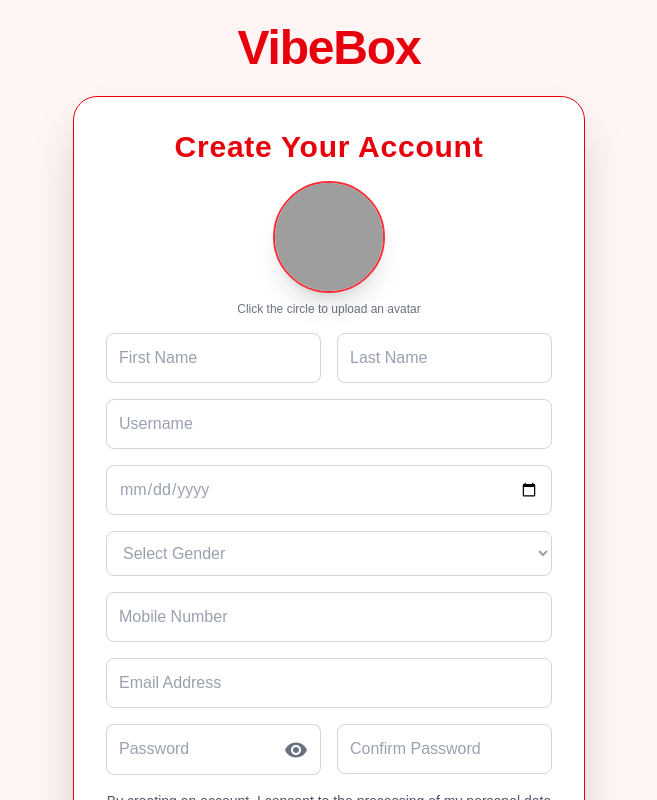
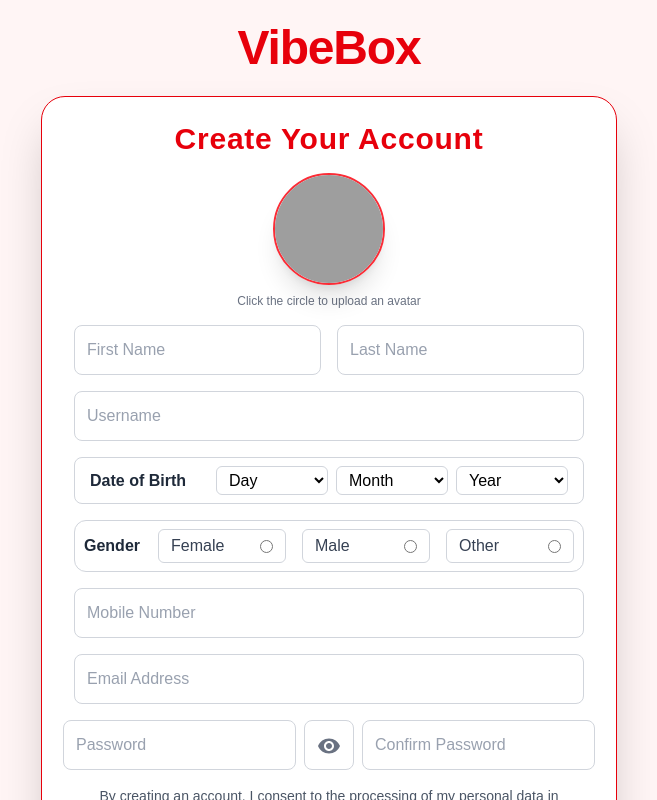
Before and after one commit to Babon3112/VibeBox, a Next.js app: page /signup in a window 1280 px wide. Shown: the top 800 px of the page, without its empty margins (311-968 px from the left). Built offline with nearby package versions, Linux system fonts and the light colour scheme; grey boxes are pictures that could not be loaded.

Commit message:
visual changes

```diff
--- a/src/app/(auth)/signup/page.tsx
+++ b/src/app/(auth)/signup/page.tsx
@@ -1,33 +1,54 @@
 "use client";
-import { signupSchema } from "@/schemas/signup.schema";
+import * as React from "react";
+import { useState } from "react";
+import { useRouter } from "next/navigation";
+import { useForm } from "react-hook-form";
 import { zodResolver } from "@hookform/resolvers/zod";
+import * as z from "zod";
 import axios from "axios";
 import Link from "next/link";
-import { useRouter } from "next/navigation";
-import { useState } from "react";
-import { useForm } from "react-hook-form";
-import * as z from "zod";
+import Image from "next/image";
 import CircularProgress from "@mui/material/CircularProgress";
-import Snackbar from "@mui/material/Snackbar";
-import Alert from "@mui/material/Alert";
-import * as React from "react";
-import { VisibilityOff, Visibility } from "@mui/icons-material";
-import Image from "next/image";
+import { Visibility, VisibilityOff } from "@mui/icons-material";
+import { signupSchema } from "@/schemas/signup.schema";
+import CustomSnackbar from "@/components/CustomSnackbar";
 
 const SignupPage = () => {
   const router = useRouter();
   const [avatar, setAvatar] = useState<File | null>(null);
+  const [dob_day, setDob_day] = useState("");
+  const [dob_month, setDob_month] = useState("");
+  const [dob_year, setDob_year] = useState("");
   const [isSubmitting, setIsSubmitting] = useState(false);
-  const [isFocused, setIsFocused] = React.useState(false);
-  const [passwordShow, setPasswordShow] = React.useState(false);
+  const [passwordShow, setPasswordShow] = useState(false);
   const [snackbarOpen, setSnackbarOpen] = useState(false);
   const [snackbarMessage, setSnackbarMessage] = useState("");
   const [snackbarSeverity, setSnackbarSeverity] = useState<"success" | "error">(
     "success"
   );
 
-  function GradientCircularProgress() {
-    return (
+  const {
+    register,
+    handleSubmit,
+    formState: { errors },
+  } = useForm<z.infer<typeof signupSchema>>({
+    resolver: zodResolver(signupSchema),
+    defaultValues: {
+      firstName: "",
+      lastName: "",
+      dob_day: "",
+      dob_month: "",
+      dob_year: "",
+      gender: undefined,
+      username: "",
+      mobileno: "",
+      email: "",
+      password: "",
+      confirmPassword: "",
+    },
+  });
+
+  const GradientCircularProgress = () => (
     <>
       <svg width={0} height={0}>
         <defs>
@@ -43,87 +64,9 @@ const SignupPage = () => {
       />
     </>
   );
-  }
-
-  const {
-    register,
-    handleSubmit,
-    formState: { errors },
-  } = useForm<z.infer<typeof signupSchema>>({
-    resolver: zodResolver(signupSchema),
-    defaultValues: {
-      firstName: "",
-      lastName: "",
-      dob: "",
-      gender: undefined,
-      username: "",
-      mobileno: "",
-      email: "",
-      password: "",
-      confirmPassword: "",
-    },
-  });
 
   const handleAvatarChange = (e: React.ChangeEvent<HTMLInputElement>) => {
-    if (e.target.files && e.target.files[0]) {
-      setAvatar(e.target.files[0]);
-    }
-  };
-
-  const signup = async (data: z.infer<typeof signupSchema>) => {
-    if (!avatar) {
-      setSnackbarSeverity("error");
-      setSnackbarMessage("Avatar is required");
-      setSnackbarOpen(true);
-      return;
-    }
-    setIsSubmitting(true);
-    try {
-      const formData = new FormData();
-      formData.append("avatar", avatar);
-      formData.append("firstName", data.firstName);
-      formData.append("lastName", data.lastName);
-      formData.append("dob", data.dob);
-      formData.append("gender", data.gender);
-      formData.append("username", data.username.toLowerCase());
-      formData.append("mobileno", data.mobileno);
-      formData.append("email", data.email.toLowerCase());
-      formData.append("password", data.password);
-
-      const baseUrl = `${window.location.protocol}//${window.location.host}`;
-      const verifyUrl = `${baseUrl}/verify/${data.username}`;
-      formData.append("verifyUrl", verifyUrl);
-
-      const res = await axios.post("/api/users/signup", formData);
-      if (res.status === 201) {
-        setSnackbarSeverity("success");
-        setSnackbarMessage(res.data.message);
-        setSnackbarOpen(true);
-        setTimeout(() => {
-          router.replace(`/verify/${data.username}`);
-        }, 1500);
-      }
-    } catch (error: unknown) {
-      let errorMessage = "Signup failed.";
-      if (error instanceof Error) {
-        errorMessage = error.message;
-      }
-      if (axios.isAxiosError(error)) {
-        // error is typed as AxiosError here
-        if (
-          error.response?.data &&
-          typeof error.response.data.message === "string"
-        ) {
-          errorMessage = error.response.data.message;
-        }
-      }
-
-      setSnackbarSeverity("error");
-      setSnackbarMessage(errorMessage);
-      setSnackbarOpen(true);
-    } finally {
-      setIsSubmitting(false);
-    }
+    if (e.target.files?.[0]) setAvatar(e.target.files[0]);
   };
 
   const handleCloseSnackbar = (
@@ -134,15 +77,71 @@ const SignupPage = () => {
     setSnackbarOpen(false);
   };
 
+  const signup = async (data: z.infer<typeof signupSchema>) => {
+    if (!avatar) {
+      setSnackbarSeverity("error");
+      setSnackbarMessage("Avatar is required");
+      setSnackbarOpen(true);
+      return;
+    }
+
+    setIsSubmitting(true);
+
+    try {
+      const formData = new FormData();
+
+      const { dob_day, dob_month, dob_year, ...rest } = data;
+      const dob = `${dob_year}-${dob_month.padStart(2, "0")}-${dob_day.padStart(
+        2,
+        "0"
+      )}`;
+
+      formData.append("avatar", avatar);
+      formData.append("firstName", data.firstName);
+      formData.append("lastName", data.lastName);
+      formData.append("username", data.username.toLowerCase());
+      formData.append("dob", dob);
+      formData.append("gender", data.gender);
+      formData.append("mobileno", data.mobileno);
+      formData.append("email", data.email.toLowerCase());
+      formData.append("password", data.password);
+
+      const baseUrl = `${window.location.protocol}//${window.location.host}`;
+      formData.append("verifyUrl", `${baseUrl}/verify/${data.username}`);
+
+      const res = await axios.post("/api/users/signup", formData);
+
+      if (res.status === 201) {
+        setSnackbarSeverity("success");
+        setSnackbarMessage(res.data.message);
+        setSnackbarOpen(true);
+        setTimeout(() => router.replace(`/verify/${data.username}`), 1500);
+      }
+    } catch (error: any) {
+      const message =
+        axios.isAxiosError(error) &&
+        typeof error.response?.data?.message === "string"
+          ? error.response.data.message
+          : error?.message || "Signup failed.";
+
+      setSnackbarSeverity("error");
+      setSnackbarMessage(message);
+      setSnackbarOpen(true);
+    } finally {
+      setIsSubmitting(false);
+    }
+  };
+
   return (
     <div className="flex flex-col w-full min-h-screen justify-center items-center bg-[#FFF5F5] p-6">
-      <h1 className="text-5xl font-extrabold mb-6 tracking-tight text-red-600">
+      <h1 className="text-5xl font-bold mb-6 tracking-tight text-red-600">
         VibeBox
       </h1>
-      <div className="flex flex-col justify-center items-center shadow-2xl p-8 border border-red-600 rounded-3xl bg-white max-w-lg w-full">
+      <div className="flex flex-col justify-center items-center shadow-2xl px-8 py-6 border border-red-600 rounded-3xl bg-white max-w-xl w-full">
         <h1 className="text-3xl font-bold mb-4 text-center text-red-600 tracking-wide">
           Create Your Account
         </h1>
+
         <form
           className="flex flex-col items-center space-y-4 w-full"
           onSubmit={handleSubmit(signup)}
@@ -175,7 +174,8 @@ const SignupPage = () => {
           <small className="text-gray-500 text-xs -mt-2">
             Click the circle to upload an avatar
           </small>
-          <div className="grid grid-cols-2 gap-4">
+
+          <div className="grid grid-cols-2 gap-4 w-full">
             <div>
               <input
                 {...register("firstName")}
@@ -201,6 +201,7 @@ const SignupPage = () => {
               )}
             </div>
           </div>
+
           <input
             {...register("username")}
             className="border border-gray-300 p-3 rounded-lg w-full focus:outline-none focus:border-red-500 placeholder:text-gray-400"
@@ -209,28 +210,64 @@ const SignupPage = () => {
           {errors.username && (
             <p className="text-red-500 text-xs">{errors.username.message}</p>
           )}
+          <div className="w-full flex items-center border border-gray-300 py-2 rounded-lg justify-around hover:border-red-500">
+            <label className="font-semibold text-gray-800">Date of Birth</label>
+            <div className="flex gap-2">
+              <select {...register("dob_day")} className="flex px-2 py-1 border border-gray-300 rounded-md cursor-pointer transition-all duration-200 hover:border-red-500 w-28 items-center justify-between peer-checked:border-red-500">
+                <option value="">Day</option>
+                {[...Array(31)].map((_, i) => (
+                  <option key={i + 1}>{i + 1}</option>
+                ))}
+              </select>
+              <select {...register("dob_month")} className="flex px-2 py-1 border border-gray-300 rounded-md cursor-pointer transition-all duration-200 hover:border-red-500 w-28 items-center justify-between peer-checked:border-red-500">
+                <option value="">Month</option>
+                {[
+                  "Jan",
+                  "Feb",
+                  "Mar",
+                  "Apr",
+                  "May",
+                  "Jun",
+                  "Jul",
+                  "Aug",
+                  "Sep",
+                  "Oct",
+                  "Nov",
+                  "Dec",
+                ].map((m, i) => (
+                  <option key={m} value={i + 1}>
+                    {m}
+                  </option>
+                ))}
+              </select>
+              <select {...register("dob_year")} className="flex px-2 py-1 border border-gray-300 rounded-md cursor-pointer transition-all duration-200 hover:border-red-500 w-28 items-center justify-between peer-checked:border-red-500">
+                <option value="">Year</option>
+                {Array.from({ length: 100 }, (_, i) => {
+                  const year = new Date().getFullYear() - i;
+                  return <option key={year}>{year}</option>;
+                })}
+              </select>
+            </div>
+          </div>
+          <div className="flex items-center border border-gray-300 rounded-xl py-1 w-full hover:border-red-500 justify-around">
+            <label className="font-semibold text-gray-800">Gender</label>
+            <div className="flex gap-4 py-1">
+              {["Female", "Male", "Other"].map((label) => (
+                <label
+                  key={label}
+                  className="flex px-3 py-1 border border-gray-300 rounded-md cursor-pointer transition-all duration-200 hover:border-red-500 w-32 items-center justify-between peer-checked:border-red-500"
+                >
+                  <span className="text-gray-700">{label}</span>
                   <input
-            {...register("dob")}
-            type="date"
-            className="border border-gray-300 p-3 rounded-lg w-full focus:outline-none focus:border-red-500 text-gray-400"
+                    type="radio"
+                    value={label.toLowerCase()}
+                    {...register("gender")}
+                    className="peer accent-red-500"
                   />
-          {errors.dob && (
-            <p className="text-red-500 text-xs">{errors.dob.message}</p>
-          )}
-
-          <select
-            {...register("gender")}
-            className="border border-gray-300 p-3 rounded-lg w-full focus:outline-none focus:border-red-500 text-gray-400"
-          >
-            <option value="">Select Gender</option>
-            <option value="male">Male</option>
-            <option value="female">Female</option>
-            <option value="custom">Custom</option>
-          </select>
-          {errors.gender && (
-            <p className="text-red-500 text-xs">{errors.gender.message}</p>
-          )}
-
+                </label>
+              ))}
+            </div>
+          </div>
           <input
             {...register("mobileno")}
             type="number"
@@ -240,7 +277,6 @@ const SignupPage = () => {
           {errors.mobileno && (
             <p className="text-red-500 text-xs">{errors.mobileno.message}</p>
           )}
-
           <input
             {...register("email")}
             type="email"
@@ -250,22 +286,25 @@ const SignupPage = () => {
           {errors.email && (
             <p className="text-red-500 text-xs">{errors.email.message}</p>
           )}
-          <div className="grid grid-cols-2 gap-4">
+          <div className="flex gap-2">
             <div>
-              <label htmlFor="password" className="flex w-full">
               <input
                 {...register("password")}
                 type={passwordShow ? "text" : "password"}
                 placeholder="Password"
-                  className="border border-r-0 border-gray-300 p-3 rounded-l-lg w-full focus:outline-none focus:border-red-500 placeholder:text-gray-400"
-                  onFocus={() => setIsFocused(true)}
-                  onBlur={() => setIsFocused(false)}
+                className="border border-gray-300 p-3 rounded-lg focus:outline-none focus:border-red-500 placeholder:text-gray-400"
               />
+              {errors.password && (
+                <p className="text-red-500 text-xs">
+                  {errors.password.message}
+                </p>
+              )}
+            </div>
             <button
               type="button"
               onClick={() => setPasswordShow(!passwordShow)}
-                  className={`text-gray-500 border-gray-300 rounded-none rounded-r-lg hover:bg-white border border-l-0 bg-transparent p-3 ${
-                    isFocused ? "outline-none border-red-500 border-l-0" : ""
+              className={`text-gray-500 rounded-lg hover:bg-white border bg-transparent p-3 h-12.5 hover:border-orange-500 ${
+                passwordShow ? "border-red-500" : "border-gray-300"
               }`}
             >
               {passwordShow ? (
@@ -274,18 +313,11 @@ const SignupPage = () => {
                 <Visibility className="w-5 h-5" />
               )}
             </button>
-              </label>
-              {errors.password && (
-                <p className="text-red-500 text-xs">
-                  {errors.password.message}
-                </p>
-              )}
-            </div>
             <div>
               <input
                 {...register("confirmPassword")}
                 type={passwordShow ? "text" : "password"}
-                className="border border-gray-300 p-3 rounded-lg w-full focus:outline-none focus:border-red-500 placeholder:text-gray-400"
+                className="border border-gray-300 p-3 rounded-lg focus:outline-none focus:border-red-500 placeholder:text-gray-400"
                 placeholder="Confirm Password"
               />
               {errors.confirmPassword && (
@@ -299,10 +331,9 @@ const SignupPage = () => {
             By creating an account, I consent to the processing of my personal
             data in accordance with the <b>PRIVACY POLICY</b>
           </span>
-
           <button
             type="submit"
-            className="bg-red-600 text-white font-bold py-3 rounded-xl w-full hover:bg-orange-500 transition cursor-pointer disabled:cursor-not-allowed"
+            className="bg-red-600 text-white font-bold py-3 rounded-xl w-full hover:bg-orange-500 transition cursor-pointer disabled:bg-orange-500 disabled:cursor-not-allowed"
             disabled={isSubmitting}
           >
             {isSubmitting ? (
@@ -327,26 +358,12 @@ const SignupPage = () => {
         </p>
       </div>
 
-      <Snackbar
+      <CustomSnackbar
         open={snackbarOpen}
-        autoHideDuration={4000}
+        severity={snackbarSeverity}
+        message={snackbarMessage}
         onClose={handleCloseSnackbar}
-        anchorOrigin={{ vertical: "bottom", horizontal: "right" }}
-      >
-        <Alert
-          onClose={handleCloseSnackbar}
-          severity={snackbarSeverity}
-          variant="filled"
-          sx={{
-            alignItems: "center",
-            width: "100%",
-            fontSize: "1.2rem",
-            borderRadius: 2,
-          }}
-        >
-          {snackbarMessage}
-        </Alert>
-      </Snackbar>
+      />
     </div>
   );
 };
--- /dev/null
+++ b/src/components/CustomSnackbar.tsx
@@ -0,0 +1,52 @@
+"use client";
+
+import React from "react";
+import Snackbar from "@mui/material/Snackbar";
+import Alert from "@mui/material/Alert";
+
+interface CustomSnackbarProps {
+  open: boolean;
+  severity: "success" | "error";
+  message: string;
+  onClose: (event?: React.SyntheticEvent | Event, reason?: string) => void;
+  autoHideDuration?: number;
+  anchorOrigin?: {
+    vertical: "top" | "bottom";
+    horizontal: "left" | "center" | "right";
+  };
+}
+
+const CustomSnackbar: React.FC<CustomSnackbarProps> = ({
+  open,
+  severity,
+  message,
+  onClose,
+  autoHideDuration = 4000,
+  anchorOrigin = { vertical: "bottom", horizontal: "right" },
+}) => {
+  return (
+    <Snackbar
+      open={open}
+      autoHideDuration={autoHideDuration}
+      onClose={onClose}
+      anchorOrigin={anchorOrigin}
+      aria-live="assertive"
+    >
+      <Alert
+        onClose={onClose}
+        severity={severity}
+        variant="filled"
+        sx={{
+          fontSize: "1.2rem",
+          borderRadius: 2,
+          alignItems: "center",
+          width: "100%",
+        }}
+      >
+        {message}
+      </Alert>
+    </Snackbar>
+  );
+};
+
+export default CustomSnackbar;
--- a/src/components/signin.tsx
+++ b/src/components/signin.tsx
@@ -1,4 +1,5 @@
 "use client";
+
 import { signinSchema } from "@/schemas/signin.schema";
 import { zodResolver } from "@hookform/resolvers/zod";
 import axios from "axios";
@@ -6,11 +7,10 @@ import Link from "next/link";
 import { useRouter } from "next/navigation";
 import { useForm } from "react-hook-form";
 import * as z from "zod";
-import Snackbar from "@mui/material/Snackbar";
-import Alert from "@mui/material/Alert";
 import CircularProgress from "@mui/material/CircularProgress";
 import * as React from "react";
 import { Visibility, VisibilityOff } from "@mui/icons-material";
+import CustomSnackbar from "./CustomSnackbar";
 
 const Signin = () => {
   const router = useRouter();
@@ -18,17 +18,18 @@ const Signin = () => {
   const {
     register,
     handleSubmit,
-    formState: { errors },
+    formState: { errors, isValid },
   } = useForm<z.infer<typeof signinSchema>>({
     resolver: zodResolver(signinSchema),
+    mode: "onChange",
     defaultValues: {
       identifier: "",
       password: "",
     },
   });
 
+  const [isFocused, setIsFocused] = React.useState(false);
   const [isSubmitting, setIsSubmitting] = React.useState(false);
-  const [isFocused, setIsFocused] = React.useState(false);
   const [passwordShow, setPasswordShow] = React.useState(false);
   const [snackbarOpen, setSnackbarOpen] = React.useState(false);
   const [snackbarMessage, setSnackbarMessage] = React.useState("");
@@ -77,19 +78,11 @@ const Signin = () => {
       }
     } catch (error: unknown) {
       let errorMessage = "Signin failed.";
-      if (error instanceof Error) {
+      if (axios.isAxiosError(error) && error.response?.data?.message) {
+        errorMessage = error.response.data.message;
+      } else if (error instanceof Error) {
         errorMessage = error.message;
-      } else if (
-        typeof error === "object" &&
-        error !== null &&
-        "response" in error &&
-        typeof (error as { response?: { data?: { message?: string } } })
-          .response?.data?.message === "string"
-      ) {
-        errorMessage = (error as { response?: { data?: { message?: string } } })
-          .response!.data!.message!;
       }
-
       setSnackbarSeverity("error");
       setSnackbarMessage(errorMessage);
       setSnackbarOpen(true);
@@ -100,7 +93,6 @@ const Signin = () => {
 
   return (
     <div className="flex min-h-screen w-full bg-[#FFF5F5] p-6 justify-center">
-      {/* Left branding side */}
       <div className="hidden md:flex flex-col justify-center items-start flex-1 bg-red-600 text-white p-12 rounded-l-3xl shadow-2xl max-w-lg">
         <h1 className="text-5xl font-extrabold mb-6 tracking-tight">VibeBox</h1>
         <p className="text-lg leading-relaxed mb-8">
@@ -109,13 +101,10 @@ const Signin = () => {
         </p>
         <p className="italic text-sm opacity-75">Your vibe, your story.</p>
       </div>
-
-      {/* Right signin form side */}
       <div className="flex flex-col justify-center items-center shadow-2xl p-8 border border-red-600 rounded-r-3xl bg-white max-w-md w-full">
         <h1 className="text-3xl font-bold mb-6 text-center text-red-600 tracking-wide">
           Welcome Back
         </h1>
-
         <form
           onSubmit={handleSubmit(onSubmit)}
           className="flex flex-col items-center space-y-4 w-full"
@@ -128,20 +117,25 @@ const Signin = () => {
           {errors.identifier && (
             <p className="text-sm text-red-500">{errors.identifier.message}</p>
           )}
-          <label htmlFor="password" className="flex w-full">
+
+          <div className="flex w-full">
             <input
               {...register("password")}
               type={passwordShow ? "text" : "password"}
               placeholder="Password"
               className="border border-r-0 border-gray-300 p-3 rounded-l-lg w-full focus:outline-none focus:border-red-500 placeholder:text-gray-400"
+              aria-label="Password"
               onFocus={() => setIsFocused(true)}
               onBlur={() => setIsFocused(false)}
             />
             <button
               type="button"
               onClick={() => setPasswordShow(!passwordShow)}
-              className={`text-gray-500 border-gray-300 rounded-none rounded-r-lg hover:bg-white border border-l-0 bg-transparent p-3 ${
-                isFocused ? "outline-none border-red-500" : ""
+              aria-label={passwordShow ? "Hide password" : "Show password"}
+              className={`text-gray-500 rounded-none rounded-r-lg hover:bg-white border border-l-0 bg-transparent p-3 ${
+                isFocused
+                  ? "outline-none border-red-500 border-l-0"
+                  : "border-gray-300"
               }`}
             >
               {passwordShow ? (
@@ -150,15 +144,15 @@ const Signin = () => {
                 <Visibility className="w-5 h-5" />
               )}
             </button>
-          </label>
+          </div>
           {errors.password && (
             <p className="text-sm text-red-500">{errors.password.message}</p>
           )}
 
           <button
             type="submit"
-            className="bg-red-600 text-white font-bold py-3 rounded-xl w-full hover:bg-orange-500 transition focus:outline-none focus:ring-4 focus:ring-orange-400/50 cursor-pointer disabled:cursor-not-allowed"
-            disabled={isSubmitting}
+            className="bg-red-600 text-white font-bold py-3 rounded-xl w-full hover:bg-orange-500 transition focus:outline-none cursor-pointer disabled:cursor-not-allowed disabled:bg-orange-500"
+            disabled={isSubmitting || !isValid}
           >
             {isSubmitting ? (
               <div className="flex items-center justify-center space-x-3">
@@ -170,45 +164,27 @@ const Signin = () => {
             )}
           </button>
         </form>
-
-        <p className="mt-4 text-sm text-center text-gray-600 w-full">
-          New to VibeBox?{" "}
-          <Link
-            href="/signup"
-            className="text-red-600 hover:text-orange-500 underline"
-          >
-            Sign up
-          </Link>
-        </p>
-
         <Link
           href="/forgotpassword"
-          className="text-red-600 mt-1 text-sm hover:text-orange-500 underline"
+          className="text-red-600 text-sm hover:text-orange-500 mt-4 underline"
         >
-          Forgot Password?
+          Forgotten Password?
+        </Link>
+        <hr className="border-red-200 w-full my-4"/>
+        <Link
+          href="/signup"
+          className="bg-red-600 w-52 p-3 text-white font-bold hover:bg-orange-500 text-center rounded-xl flex items-center justify-center"
+        >
+          Create new account
         </Link>
       </div>
 
-      <Snackbar
+      <CustomSnackbar
         open={snackbarOpen}
-        autoHideDuration={4000}
+        severity={snackbarSeverity}
+        message={snackbarMessage}
         onClose={handleCloseSnackbar}
-        anchorOrigin={{ vertical: "bottom", horizontal: "right" }}
-      >
-        <Alert
-          onClose={handleCloseSnackbar}
-          severity={snackbarSeverity}
-          variant="filled"
-          sx={{
-            fontSize: "1.2rem",
-            borderRadius: 2,
-            alignItems: "center",
-            width: "100%",
-          }}
-        >
-          {snackbarMessage}
-        </Alert>
-      </Snackbar>
+      />
     </div>
   );
 };
```
Also changed, not shown: src/components/signout.tsx (+5 -20 lines). Lines whose indentation alone changed are shown as unchanged.
